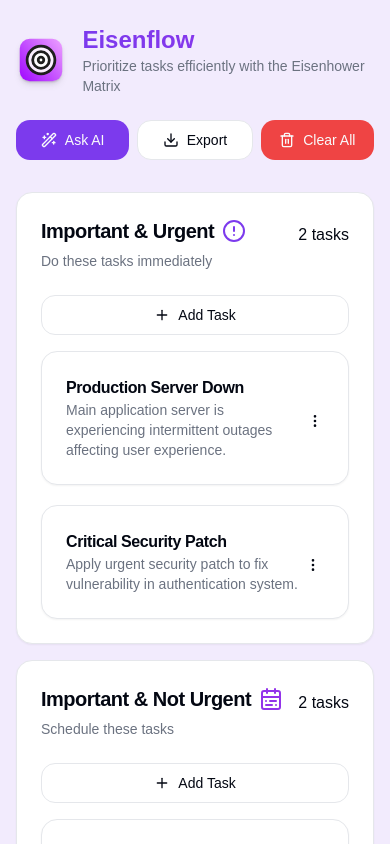
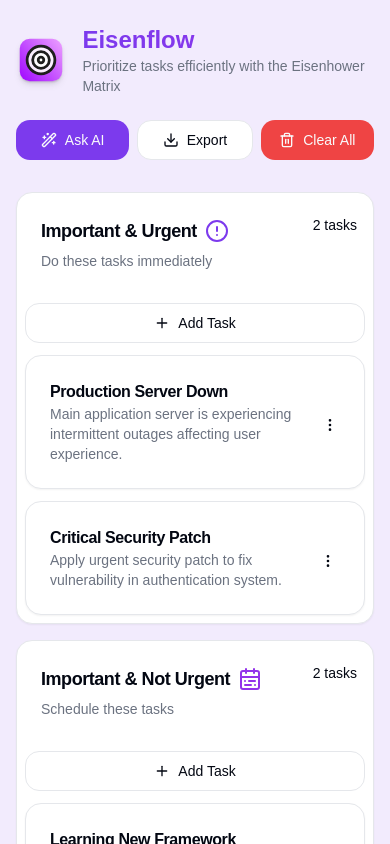
Before and after one commit to suryanshsingh2001/eisenflow-ai, a Next.js app: page / in a window 390 px wide. Shown: the top 844 px of the page. Built offline with nearby package versions, Linux system fonts and the light colour scheme.

Commit message:
Add responsive

```diff
--- a/components/shared/quadrant.tsx
+++ b/components/shared/quadrant.tsx
@@ -46,20 +46,24 @@
       <Card className="h-full">
         <CardHeader className="relative">
           <div className="flex items-center gap-2">
-        <CardTitle className="text-xl font-bold">{quadrant.title}</CardTitle>
+            <CardTitle className="text-lg md:text-xl font-bold">
+              {quadrant.title}
+            </CardTitle>
             {icon}
           </div>
-          <div className="absolute right-6 top-6">
+          <div className="absolute right-4 md:right-6 top-4 md:top-6 text-sm md:text-base">
             {taskCount} task{taskCount !== 1 ? "s" : ""}
           </div>
-          <CardDescription>{quadrant.description}</CardDescription>
+          <CardDescription className="text-sm md:text-base">
+            {quadrant.description}
+          </CardDescription>
         </CardHeader>
-        <CardContent>
-          <div className="mb-4">
+        <CardContent className="p-2 md:p-6">
+          <div className="mb-3 md:mb-4">
             <TaskForm onSubmit={onAddTask} initialQuadrant={quadrant.id} />
           </div>
 
-          <div ref={setNodeRef} className="space-y-5">
+          <div ref={setNodeRef} className="space-y-3 md:space-y-5">
             <SortableContext
               items={quadrant.tasks}
               strategy={verticalListSortingStrategy}
```
Lines whose indentation alone changed are shown as unchanged.
